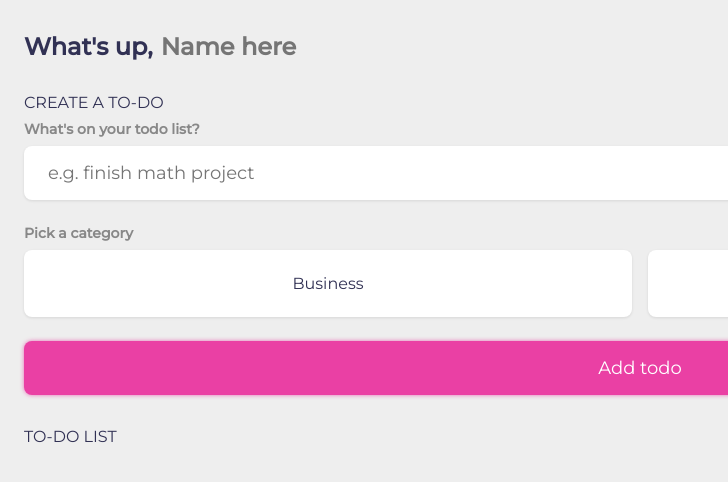
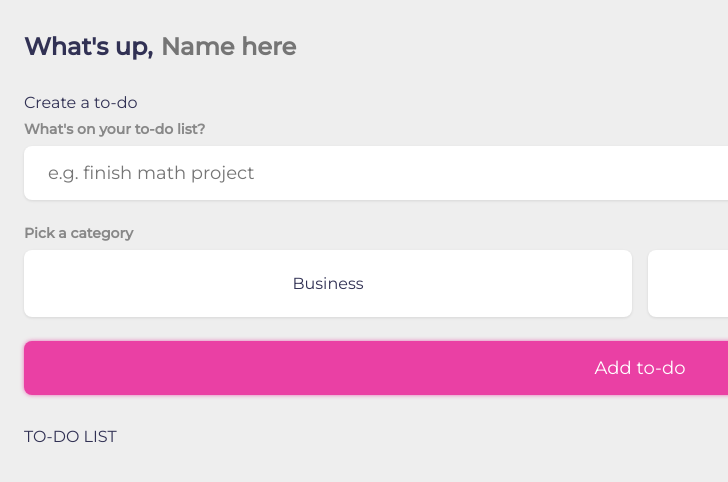
Before and after one commit to DevMarlin/Todo, a plain HTML site: page index.html in a window 1280 px wide. Shown: the full height of the page, 0-728 px from the left. Drawn offline with Linux system fonts and the light colour scheme.

Commit message:
quick grammar changes

```diff
--- a/index.html
+++ b/index.html
@@ -20,10 +20,10 @@
         </section>
 
             <section class="create-todo">
-                <h3>CREATE A TO-DO</h3>
+                <h3>Create a to-do</h3>
 
                 <form id="new-todo-form">
-                    <h4>What's on your todo list?</h4>
+                    <h4>What's on your to-do list?</h4>
                     <input
                         type="text"
                         name="content"
@@ -55,7 +55,7 @@
 
                     </div>
 
-                    <input type="submit" value="Add todo">
+                    <input type="submit" value="Add to-do">
                 </form>
             </section>
 
--- a/main.css
+++ b/main.css
@@ -102,8 +102,6 @@ h4 {
     cursor: pointer;
 }
 
-.create-todo .options label
-
 input[type="radio"],
 input[type="checkbox"] {
     display: none;
@@ -135,6 +133,7 @@ input:checked ~ .bubble::after {
     width: 10px;
     height: 10px;
     opacity: 1;
+    transition: 0.2s ease-in-out;
 }
 
 .create-todo .option label div {
```
